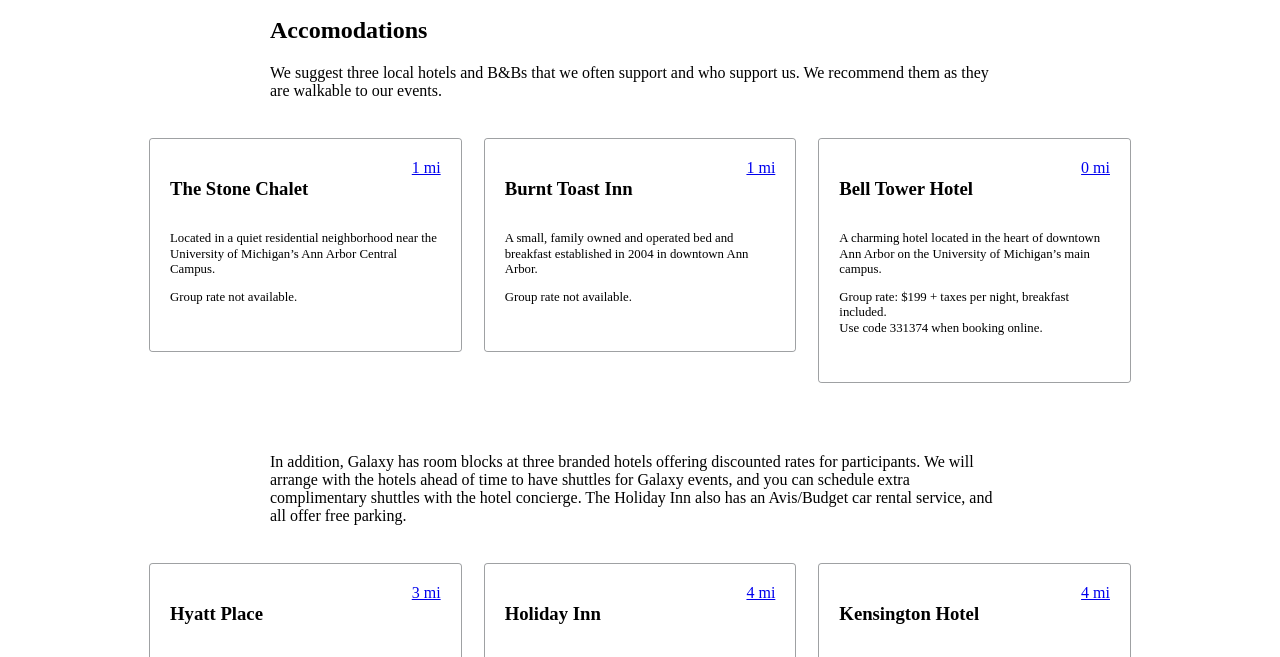
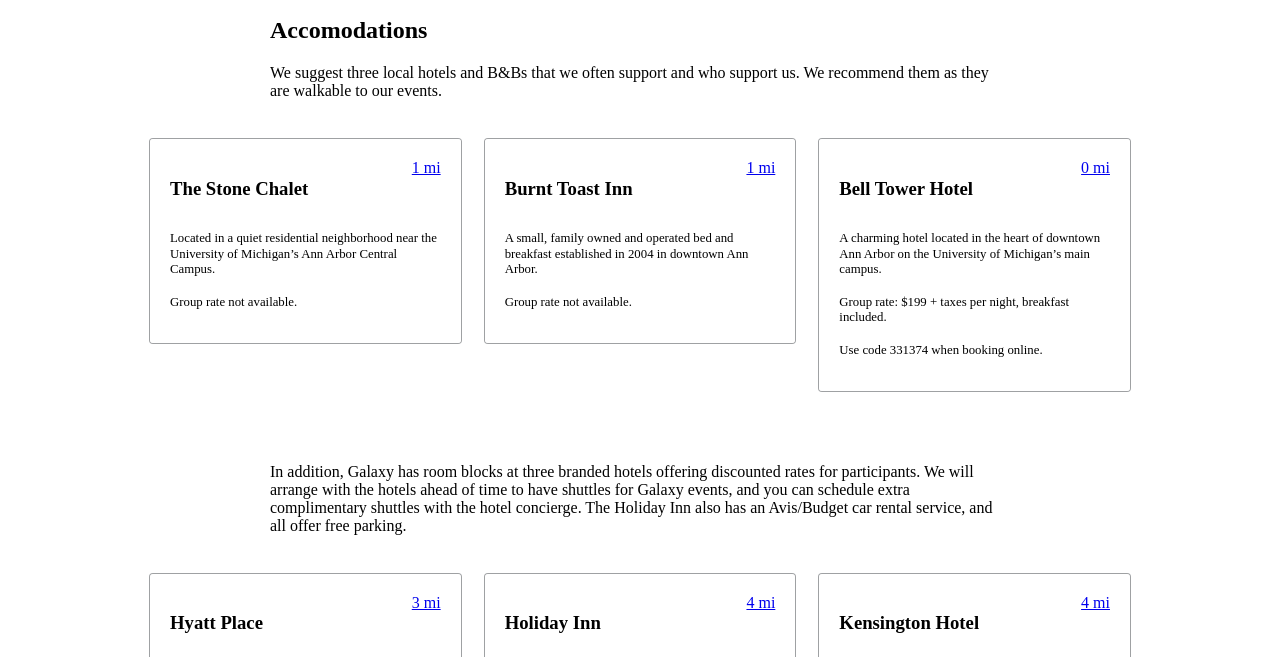
Before and after one commit to galahq/galaxy-website, a Gatsby site: page /logistics in a window 1280 px wide. Shown: the part 114-771 px from the top of the page. Built offline with nearby package versions, Linux system fonts and the light colour scheme; Gatsby itself is replaced by a stand-in of ours.

Commit message:
Fix: updates formatting

```diff
--- a/src/pages/logistics.js
+++ b/src/pages/logistics.js
@@ -40,9 +40,9 @@
               <h3>The Stone Chalet</h3>
               <Details>
                 Located in a quiet residential neighborhood near the University
-                of Michigan’s Ann Arbor Central Campus.<br />
-                <p>Group rate not available. </p>
+                of Michigan’s Ann Arbor Central Campus.
               </Details>
+              <Details>Group rate not available. </Details>
             </Card>
           </BareExternalLink>
           <Location href="https://www.google.com/maps/dir/Stone+Chalet+Bed+and+Breakfast+Inn+and+Event+Center,+1917+Washtenaw+Ave,+Ann+Arbor,+MI+48104/Rackham+Auditorium,+915+E+Washington+St,+Ann+Arbor,+MI+48109/@42.2744971,-83.7346294,16z/data=!3m1!4b1!4m14!4m13!1m5!1m1!1s0x883cae56f8223a45:0x33ae5a4e1bcf5b26!2m2!1d-83.722327!2d42.2684559!1m5!1m1!1s0x883cae41b17e2f4d:0xd7199f2dad45bc94!2m2!1d-83.7381556!2d42.2807892!3e2">
@@ -56,9 +56,9 @@
               <h3>Burnt Toast Inn</h3>
               <Details>
                 A small, family owned and operated bed and breakfast established
-                in 2004 in downtown Ann Arbor. <br />
-                <p>Group rate not available. </p>
+                in 2004 in downtown Ann Arbor.
               </Details>
+              <Details>Group rate not available.</Details>
             </Card>
           </BareExternalLink>
           <Location href="https://www.google.com/maps/dir/Burnt+Toast+Inn,+415+W+William+St,+Ann+Arbor,+MI+48103/Rackham+Auditorium,+915+E+Washington+St,+Ann+Arbor,+MI+48109/@42.2792995,-83.7498665,16z/data=!3m1!4b1!4m14!4m13!1m5!1m1!1s0x883cae23586e337f:0x7096d929cf547999!2m2!1d-83.752998!2d42.27781!1m5!1m1!1s0x883cae41b17e2f4d:0xd7199f2dad45bc94!2m2!1d-83.7381556!2d42.2807892!3e2">
@@ -72,10 +72,10 @@
               <h3>Bell Tower Hotel</h3>
               <Details>
                 A charming hotel located in the heart of downtown Ann Arbor on
-                the University of Michigan’s main campus.<br />
-                <p>Group rate: $199 + taxes per night, breakfast included.<br />
-                Use code 331374 when booking online.</p>
+                the University of Michigan’s main campus.
               </Details>
+              <Details>Group rate: $199 + taxes per night, breakfast included.</Details>
+              <Details>Use code 331374 when booking online.</Details>
             </Card>
           </BareExternalLink>
           <Location href="https://www.google.com/maps/dir/Bell+Tower+Hotel,+300+S+Thayer+St,+Ann+Arbor,+MI+48104/Rackham+Auditorium,+915+E+Washington+St,+Ann+Arbor,+MI+48109/@42.2800158,-83.7411187,17z/data=!3m1!4b1!4m14!4m13!1m5!1m1!1s0x883cae40fddeb7b9:0x597a9dcf3d549001!2m2!1d-83.739903!2d42.2792424!1m5!1m1!1s0x883cae41b17e2f4d:0xd7199f2dad45bc94!2m2!1d-83.7381556!2d42.2807892!3e2">
```
